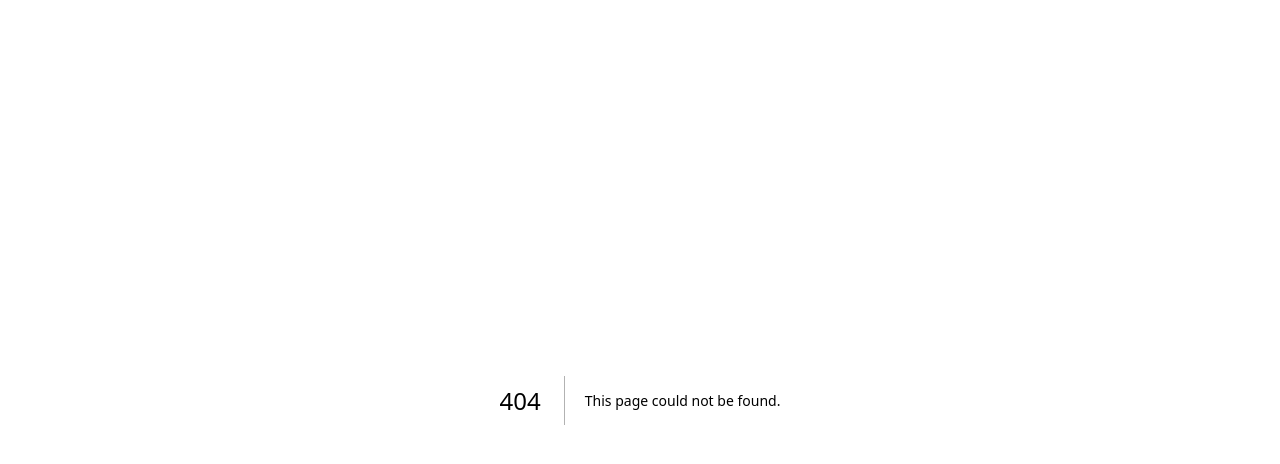
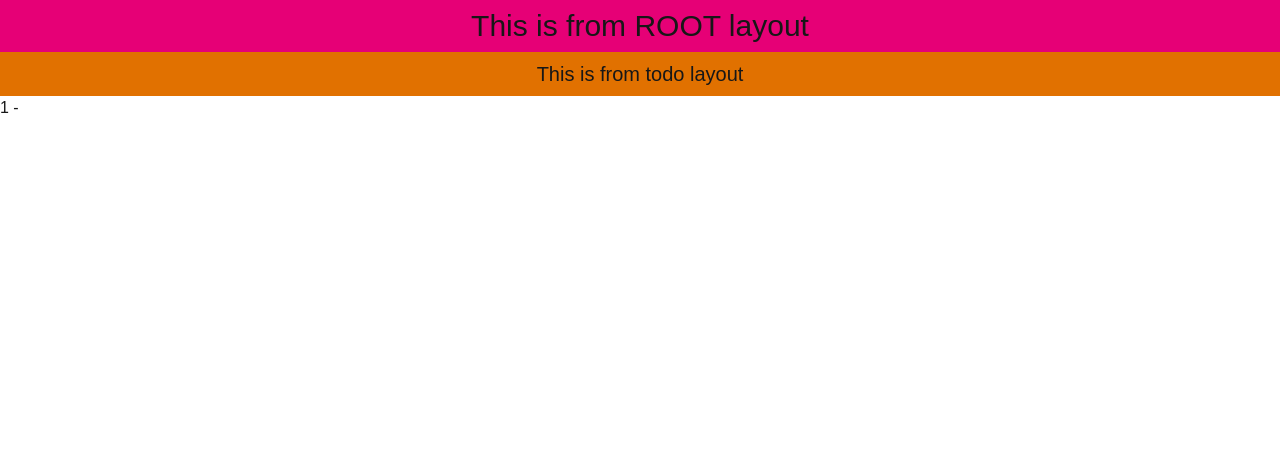
Before and after one commit to habiburrahman26/learn-next-, a Next.js app: page /todo/1 in a window 1280 px wide. Before the commit this address had no page. Shown: the top 464 px of the page. Built offline with nearby package versions, Linux system fonts and the light colour scheme.

Commit message:
added todo and single todo route

```diff
--- a/app/layout.tsx
+++ b/app/layout.tsx
@@ -27,7 +27,12 @@ export default function RootLayout({
       lang="en"
       className={`${geistSans.variable} ${geistMono.variable} h-full antialiased`}
     >
-      <body className="min-h-full flex flex-col">{children}</body>
+      <body className="min-h-full flex flex-col">
+        <nav className="py-2 bg-pink-600 text-center text-3xl">
+          <p>This is from ROOT layout</p>
+        </nav>
+        {children}
+      </body>
     </html>
   );
 }
--- /dev/null
+++ b/app/todo/[id]/page.tsx
@@ -0,0 +1,12 @@
+type SingleTodoProps = PageProps<"/todo/[id]">;
+
+async function SingleTodo(props: SingleTodoProps) {
+  const { id } = await props.params;
+  const par = await props.searchParams;
+
+  console.log(par);
+
+  return <div>{id} - </div>;
+}
+
+export default SingleTodo;
--- /dev/null
+++ b/app/todo/layout.tsx
@@ -0,0 +1,20 @@
+import { ReactNode } from "react";
+
+type AboutLayoutProps = {
+  children: ReactNode;
+};
+
+function AboutLayout(props: AboutLayoutProps) {
+  const { children } = props;
+
+  return (
+    <section>
+      <nav className="py-2 bg-amber-600 text-center text-xl">
+        <p>This is from todo layout</p>
+      </nav>
+      {children}
+    </section>
+  );
+}
+
+export default AboutLayout;
--- /dev/null
+++ b/app/todo/loading.tsx
@@ -0,0 +1,7 @@
+import React from "react";
+
+function loading() {
+  return <div>loading</div>;
+}
+
+export default loading;
--- /dev/null
+++ b/app/todo/page.tsx
@@ -0,0 +1,35 @@
+import Link from "next/link";
+
+type Todo = {
+  id: number;
+  title: string;
+  completed: boolean;
+};
+
+async function getTodo() {
+  const response = await fetch("https://jsonplaceholder.typicode.com/todos");
+
+  if (!response.ok) {
+    throw new Error("Response failed");
+  }
+
+  const result = await response.json();
+  return result;
+}
+
+async function page() {
+  const data = await getTodo();
+  console.log(data);
+  return (
+    <div className="space-y-2">
+      <p className="text-2xl py-4 text-center">Todo List</p>
+      {data.slice(0, 20).map((todo: Todo) => (
+        <Link href={`/todo/${todo.id}`} key={todo.id} className="block ">
+          {todo.title}
+        </Link>
+      ))}
+    </div>
+  );
+}
+
+export default page;
```
